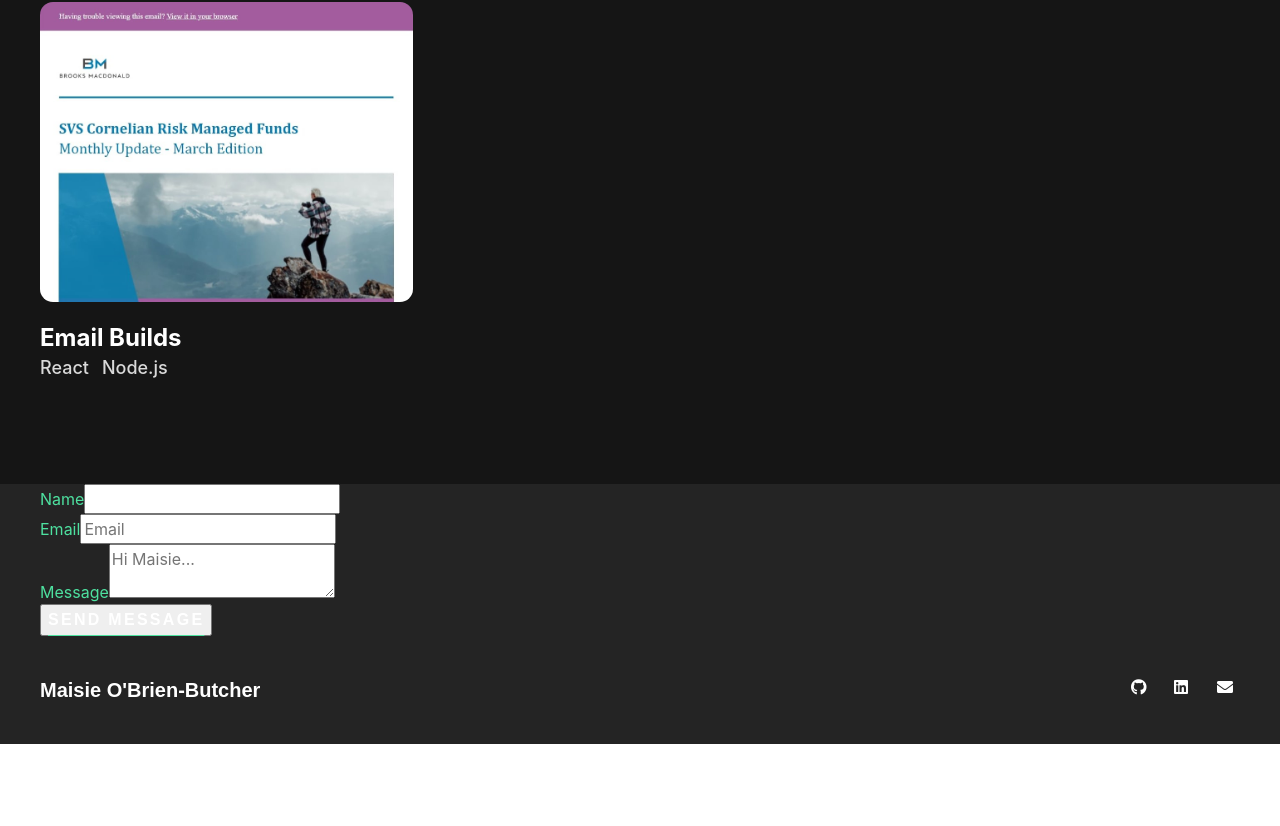
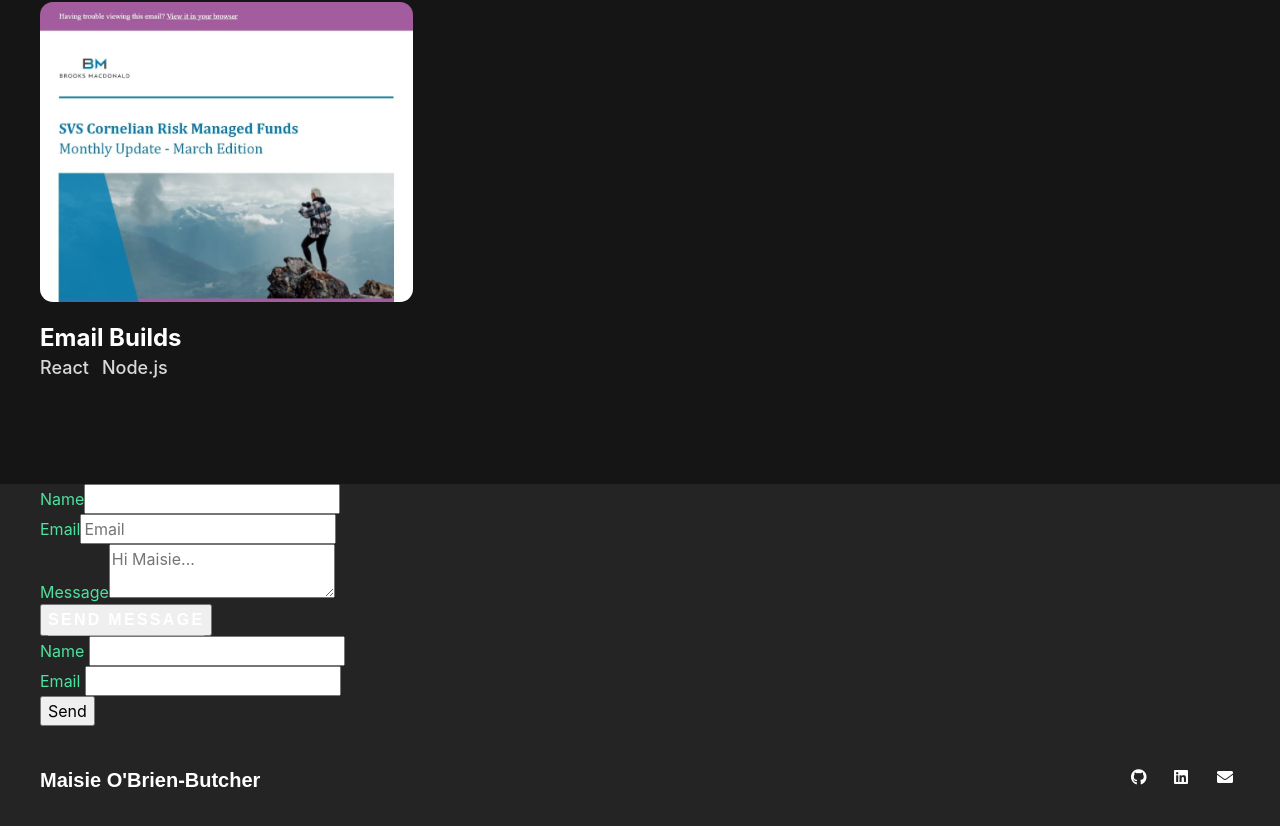
Before and after one commit to maisieo/-maisie-codes, a React (Create React App) app: page / in a window 1280 px wide. Shown: the part 1866-2692 px from the top of the page. Before the commit the page ends 2610 px from the top, so only its background shows below. Built offline with nearby package versions, Linux system fonts and the light colour scheme.

Commit message:
form input

```diff
--- a/src/components/Home/ContactForm/ContactForm.js
+++ b/src/components/Home/ContactForm/ContactForm.js
@@ -96,6 +96,7 @@ function ContactForm() {
     //     </div>
     //   </div>
     // </div>
+
     <div className="contact-section">
       <form
         name="contact v1"
@@ -107,14 +108,7 @@ function ContactForm() {
         <input type="hidden" name="form-name" value="contact v1" />
         <div className="input-section">
           <label>Name</label>
-          <input
-            type="text"
-            name="name"
-            // placeholder="Name"
-            // value={formData.name}
-            // onChange={handleChange}
-            // required
-          />
+          <input type="text" name="name" />
         </div>
         <div className="input-section">
           <label htmlFor="email">Email</label>
@@ -131,6 +125,22 @@ function ContactForm() {
           Send message
         </button>
       </div>
+
+      <form name="contact" netlify>
+        <p>
+          <label>
+            Name <input type="text" name="name" />
+          </label>
+        </p>
+        <p>
+          <label>
+            Email <input type="email" name="email" />
+          </label>
+        </p>
+        <p>
+          <button type="submit">Send</button>
+        </p>
+      </form>
     </div>
   );
 }
```
